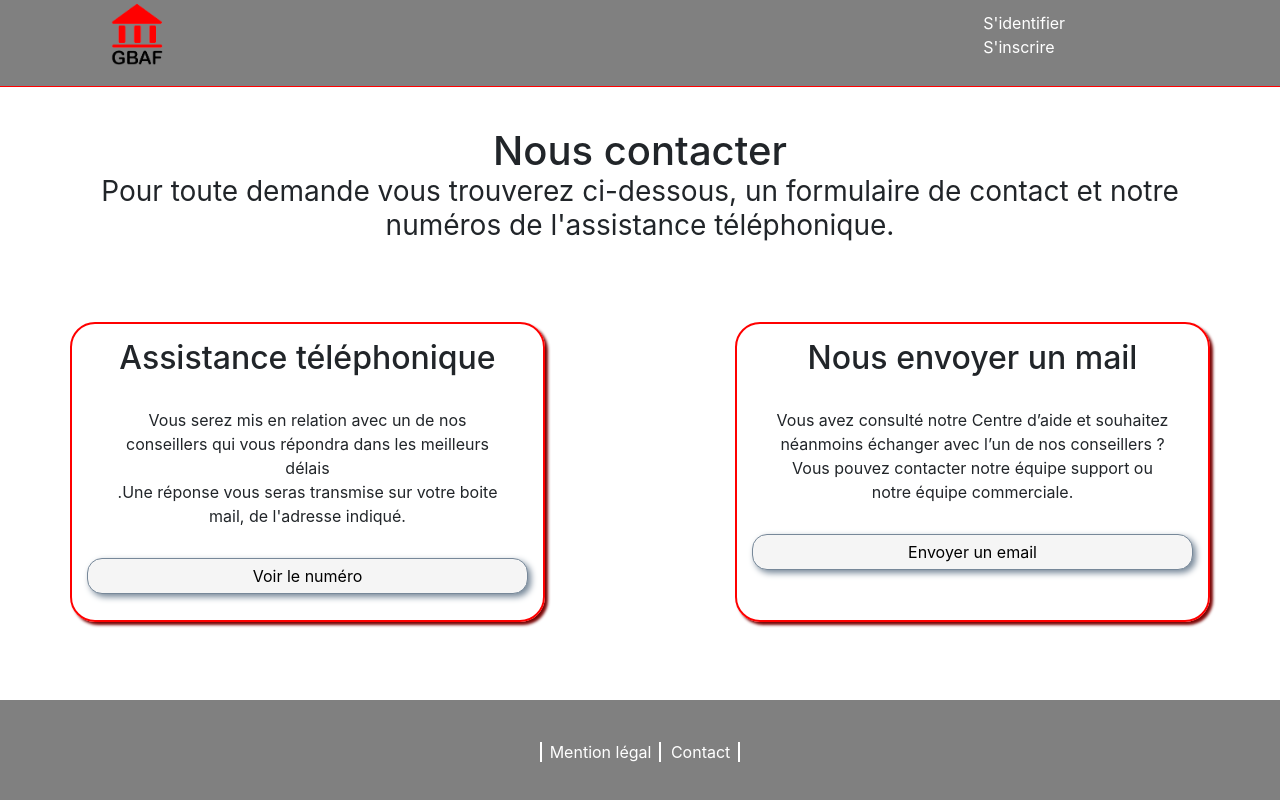
After one commit to Stiwy/GBAF, a PHP site: the page made by view/frontend/contactUsView.php in a window 1280 px wide. The commit adds this page. Run offline with PHP 8.4, Linux system fonts and the light colour scheme; the template is opened without the code that fills it, so the values that code supplies are empty.

Commit message:
Create contact page + create favicons + midification of footer

```diff
--- a/index.php
+++ b/index.php
@@ -161,6 +161,8 @@ if (isset($_GET['action'])){
     // index.php -- home page
     }elseif ($_GET['action'] == 'legal') {
         require('view/frontend/generalConditionsView.php');
+    }elseif ($_GET['action'] == 'contact') {
+        require('view/frontend/contactUsView.php');
     }else {
         if (isset($_SESSION['auth'])) {
             listActeurs();
--- /dev/null
+++ b/public/css/contactUs.css
@@ -0,0 +1,57 @@
+/* Contact méthod */
+
+.div_contact {
+    margin-top: 80px;
+    margin-bottom: 80px;
+    border: solid red 2px;
+    box-shadow: rgb(121, 4, 4) 3px 3px 3px;
+    border-radius: 25px;
+    text-align: center;
+    padding: 15px 0 20px 0;
+    height: 300px;
+}
+
+.div_contact > p {
+    margin: 30px 20px 30px 20px;
+}
+
+.div_contact > a {
+    display: block;
+    margin-top: 20px;
+    padding: 5px 5px 5px 5px;
+    border: 1px solid lightslategray;
+    box-shadow: lightslategray 3px 3px 6px;
+    border-radius: 15px;
+    background-color: whitesmoke;
+    color: black;
+}
+
+.div_contact > a:hover {
+    text-decoration: none;
+    background-color: white;
+    color: red;
+    border: 1px solid red;
+    -webkit-transition-delay: 0.2;
+            transition-delay: 0.2;
+}
+
+#contact_phone {
+    display: block;
+    margin-top: 20px;
+    padding: 5px 5px 5px 5px;
+    border: 1px solid lightslategray;
+    box-shadow: lightslategray 3px 3px 6px;
+    border-radius: 15px;
+    background-color: whitesmoke;
+    color: black;
+    font-weight: 600;
+}
+
+/*contact form*/
+
+#div_contact_form > h2{
+    text-align: center;
+    margin-bottom: 55px;
+    border-top: 2px solid grey;
+    padding-top: 30px
+}
--- a/view/frontend/accountView.php
+++ b/view/frontend/accountView.php
@@ -42,4 +42,6 @@
 
 <?php $content = ob_get_clean(); ?>
 
+<?php $footer = 'fixed-bottom';?>
+
 <?php require('view/template.php'); ?>
--- a/view/frontend/acteurView.php
+++ b/view/frontend/acteurView.php
@@ -70,4 +70,6 @@
 
 <?php $content = ob_get_clean(); ?>
 
+<?php $footer = 'static-bottom';?>
+
 <?php require('view/template.php'); ?>
--- /dev/null
+++ b/view/frontend/contactUsView.php
@@ -0,0 +1,113 @@
+<?php $title = 'GBAF | Contact'; ?>
+
+<?php ob_start(); ?>
+    <!-- <?php require('model/include/flash.php'); ?> -->
+
+    <section class="container">
+        <!-- head -->
+        <div>
+        <h1 class="primary_h1">Nous contacter</h1>
+        <h3 class="primary_h3">Pour toute demande vous trouverez ci-dessous, un formulaire de contact et notre numéros de l'assistance téléphonique.</h3>
+        </div>
+
+        <!-- Contact méthod -->
+        <div class="row justify-content-between">
+        	<div class="div_contact col-md-5">
+	            <h2>Assistance téléphonique</h2>
+
+	            <p>Vous serez mis en relation avec un de nos conseillers qui vous répondra dans les meilleurs délais <br>.Une réponse vous seras transmise sur votre boite mail, de l'adresse indiqué.</p>
+
+	            <?php if (isset($_GET['through']) && $_GET['through'] == 'phone') :?>
+	            <p id='contact_phone'>03 29 12 12 12</p>
+	            <?php else :?>
+	                <a href="http://localhost/GBAF/index.php?action=contact&amp;through=phone">Voir le numéro</a>
+	            <?php endif;?>
+            </div>
+
+        	<div class="div_contact col-md-5">
+	            <h2>Nous envoyer un mail</h2>
+
+	            <p>Vous avez consulté notre Centre d’aide et souhaitez néanmoins échanger avec l’un de nos conseillers ? <br> Vous pouvez contacter notre équipe support ou notre équipe commerciale.</p>
+
+	            <a href="http://localhost/GBAF/index.php?action=contact&amp;through=mail&amp;#div_contact_form">Envoyer un email</a>
+            </div>
+        </div>
+
+        <!-- contact form -->
+        <?php if (isset($_GET['through']) && $_GET['through'] == 'mail') :?>
+        <?php $footer = 'static-bottom';?>
+        <div id="div_contact_form">
+            <h2>Contacter directement un conseiller</h2>
+        	<form method="post" action="" class="was-validated">
+        		<div class="row">
+					<div class="col-md-5">
+						<label for="contact_name">Nom et Prénom</label>
+                        <?php if (isset($_SESSION['auth'])) : ?>
+                                <input class="form-control is-valid" id="contact_name" name="contact_name" value="<?= $_SESSION['auth']['name'] . ' ' .$_SESSION['auth']['firstname'] ?>" disabled>
+                        <?php else :?>
+                            <input class="form-control is-invalid" id="contact_name" name="contact_name" placeholder="Nom Prénom" required>
+                            <div class="invalid-feedback">Veuillez saisir votre nom et prénom.</div>
+                        <?php endif ; ?>
+					</div>
+
+					<div class="col-md-7">
+						<label for="contact_email">Adresse email :</label>
+                        <div class="input-group">
+                    		<input type="mail" class="form-control form-control-md" aria-describedby="inputGroupPrepend" name="contact_email" id="contact_email" placeholder="Adresse email" required>
+	                    	<div class="invalid-feedback">
+	                        	Veuillez saisir votre adresse mail.
+	                    	</div>
+                		</div>
+            		</div>
+				</div>
+        		<div class="row">
+
+        			<div class="col-md-9">
+						<label for="contact_object">Objet :</label>
+                        <div class="input-group">
+                    		<input type="mail" class="form-control form-control-md" aria-describedby="inputGroupPrepend" name="contact_object" id="contact_object" placeholder="Objet" required>
+	                    	<div class="invalid-feedback">
+	                        	Veuillez saisir l'objet de votre objet.
+	                    	</div>
+                		</div>
+            		</div>
+
+					<div class="form-group col-md-3">
+						<label for="contact_category">categorie</label>
+						<select id="contact_category" class="custom-select" required>
+							<option value="">Séléctioner une catégorie</option>
+							<option value="Question">Question</option>
+							<option value="Avis">Avis</option>
+							<option value="Assistance">Assistance</option>
+							<option value="Autre">Autre</option>
+						</select>
+						<div class="invalid-feedback">
+                        Veuillez éléctioner une catégorie
+                        </div>
+					</div>
+				</div>
+
+				<div class="row">
+					<div class="primary_input col-md-12">
+						<label for="contact_message">Votre message :</label>
+                        <div class="input-group">
+                    		<textarea rows="15" class="form-control form-control-md" aria-describedby="inputGroupPrepend" name="contact_message" id="contact_message" placeholder="Enter votre message" required></textarea>
+	                    	<div class="invalid-feedback">
+	                        	Veuillez saisir votre message.
+	                    	</div>
+                		</div>
+            		</div>
+        		</div>
+
+                <div id="button_login">
+                    <input class="btn btn-success" type="submit" value="Envoyer">
+                </div>
+        	</form>
+        </div>
+        <?php else :
+        	$footer = 'fixed-bottom';
+        endif;?>
+    </section>
+<?php $content = ob_get_clean(); ?>
+
+<?php require('view/template.php'); ?>
--- a/view/frontend/editPasswordView.php
+++ b/view/frontend/editPasswordView.php
@@ -18,7 +18,7 @@
                     <div class="input-group-prepend">
                         <span class="input-group-text" id="inputGroupPrepend"><svg class="bi bi-person-fill" width="1.4em" height="1.4em" viewBox="0 0 20 20" fill="currentColor" xmlns="http://www.w3.org/2000/svg"><path fill-rule="evenodd" d="M5 16s-1 0-1-1 1-4 6-4 6 3 6 4-1 1-1 1H5zm5-6a3 3 0 100-6 3 3 0 000 6z" clip-rule="evenodd"></path></svg></span>
                     </div>
-                    <input type="text" class="form-control form-control-lg" aria-describedby="inputGroupPrepend" name="username" id="username" value="<?=$_SESSION['username']?>" disabled>
+                    <input type="text" class="form-control form-control-lg" aria-describedby="inputGroupPrepend" name="username" id="username" value="<?=$_SESSION['auth']['username']?>" disabled>
                 </div>
             </div>
 
@@ -70,4 +70,6 @@
     </div>
 <?php $content = ob_get_clean(); ?>
 
+<?php $footer = 'fixed-bottom';?>
+
 <?php require('view/template.php'); ?>
--- a/view/frontend/editprofilView.php
+++ b/view/frontend/editprofilView.php
@@ -1,4 +1,4 @@
-<?php $title = 'GBAF | S\'inscrire';?>
+<?php $title = 'GBAF | Profil';?>
 
 <?php ob_start(); ?>
     <?php require('model/include/flash.php'); ?>
@@ -95,4 +95,6 @@
 
 <?php $content = ob_get_clean(); ?>
 
+<?php $footer = 'fixed-bottom';?>
+
 <?php require('view/template.php'); ?>
--- a/view/frontend/forgot_questionView.php
+++ b/view/frontend/forgot_questionView.php
@@ -43,4 +43,6 @@
     </div>
 <?php $content = ob_get_clean(); ?>
 
+<?php $footer = 'fixed-bottom';?>
+
 <?php require('view/template.php'); ?>
--- a/view/frontend/forgot_usernameView.php
+++ b/view/frontend/forgot_usernameView.php
@@ -31,4 +31,6 @@
     </div>
 <?php $content = ob_get_clean(); ?>
 
+<?php $footer = 'fixed-bottom';?>
+
 <?php require('view/template.php'); ?>
--- a/view/frontend/generalConditionsView.php
+++ b/view/frontend/generalConditionsView.php
@@ -1,4 +1,4 @@
-<?php $title = 'GBAF | Nos acteurs'; ?>
+<?php $title = 'GBAF | Nos conditions'; ?>
 
 <?php ob_start(); ?>
 <div class="container">
@@ -109,4 +109,6 @@
 </div>
 <?php $content = ob_get_clean(); ?>
 
+<?php $footer = 'static-bottom';?>
+
 <?php require('view/template.php'); ?>
--- a/view/frontend/listActeursView.php
+++ b/view/frontend/listActeursView.php
@@ -59,4 +59,6 @@
 
 <?php $content = ob_get_clean(); ?>
 
+<?php $footer = 'static-bottom';?>
+
 <?php require('view/template.php'); ?>
--- a/view/frontend/loginView.php
+++ b/view/frontend/loginView.php
@@ -45,4 +45,6 @@
 
 <?php $content = ob_get_clean(); ?>
 
+<?php $footer = 'fixed-bottom';?>
+
 <?php require('view/template.php'); ?>
--- a/view/frontend/registerView.php
+++ b/view/frontend/registerView.php
@@ -132,4 +132,6 @@
 
 <?php $content = ob_get_clean(); ?>
 
+<?php $footer = 'static-bottom';?>
+
 <?php require('view/template.php'); ?>
--- a/view/frontend/resetPasswordView.php
+++ b/view/frontend/resetPasswordView.php
@@ -1,4 +1,4 @@
-<?php $title = 'GBAF | Réinitialisation'; ?>
+<?php $title = 'GBAF | Profil'; ?>
 
 <?php ob_start(); ?>
     <?php require('model/include/flash.php'); ?>
@@ -58,4 +58,6 @@
     </div>
 <?php $content = ob_get_clean(); ?>
 
+<?php $footer = 'fixed-bottom';?>
+
 <?php require('view/template.php'); ?>
--- a/view/template.php
+++ b/view/template.php
@@ -6,13 +6,16 @@
     <meta http-equiv="X-UA-Compatible" content="ie=edge">
     <title><?= $title ?></title>
 
+    <link rel="shortcut icon" type="image/png" href="public/image/logo_gbaf.png"/>
+
     <!-- CSS -->
+    <link rel="stylesheet" href="public/css/account.css">
+    <link rel="stylesheet" href="public/css/acteurView.css">
+    <link rel="stylesheet" href="public/css/contactUs.css">
+    <link rel="stylesheet" href="public/css/footer.css">
+    <link rel="stylesheet" href="public/css/header.css">
+    <link rel="stylesheet" href="public/css/listActeur.css">
     <link rel="stylesheet" href="public/css/style.css">
-    <link rel="stylesheet" href="public/css/header.css">
-    <link rel="stylesheet" href="public/css/footer.css">
-    <link rel="stylesheet" href="public/css/account.css">
-    <link rel="stylesheet" href="public/css/listActeur.css">
-    <link rel="stylesheet" href="public/css/acteurView.css">
 
     <!-- =====Bootstrap===== -->
     <?php require('public/js/bootstrap.php'); ?>
@@ -25,10 +28,10 @@
     <?= $content ?>
 
 
-    <section id="footer" class="static-bottom">
+    <section id="footer" class="<?= $footer ?>">
         <div>
             <a class="footer_1" href="index.php?action=legal">Mention légal</a>
-            <a class="footer_2" href="#">Contact</a>
+            <a class="footer_2" href="index.php?action=contact">Contact</a>
         </div>
     </section>
 
```
